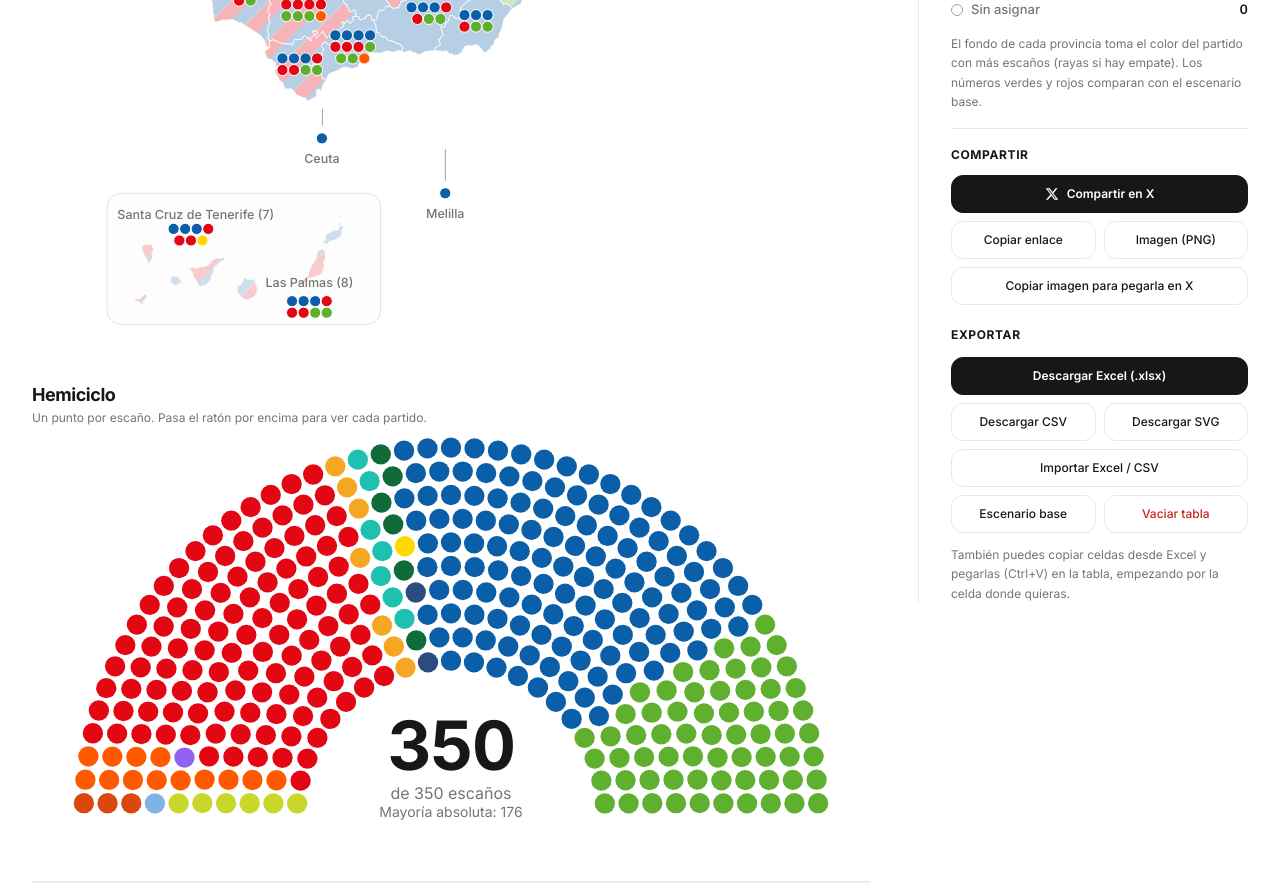
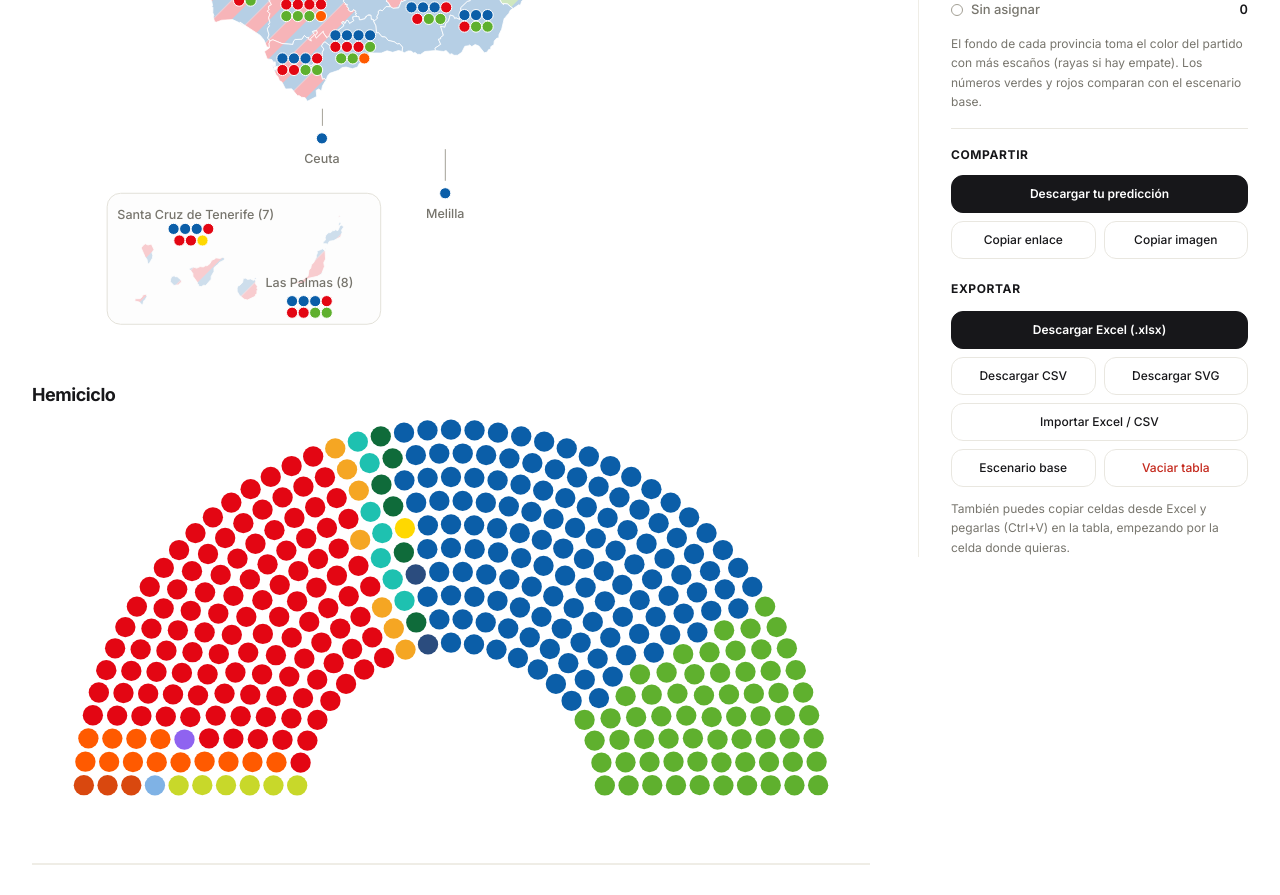
Before and after one commit to degraafk/elecciones23n, a React (Vite) app: page / in a window 1280 px wide. Shown: the part 580-1475 px from the top of the page. Built offline with nearby package versions, Linux system fonts and the light colour scheme.

Commit message:
Add files via upload

```diff
--- a/src/App.tsx
+++ b/src/App.tsx
@@ -26,7 +26,7 @@ import {
   downloadFile,
   parseSpreadsheetFile
 } from './utils/parliamentUtils';
-import { encodeShare, decodeShare, buildTweetText, xIntentUrl, SharedState } from './utils/share';
+import { encodeShare, decodeShare, SharedState } from './utils/share';
 import { makeShareImage } from './utils/shareImage';
 
 const CREST_CONGRESO = `${import.meta.env.BASE_URL}crest-congreso.png`;
@@ -241,23 +241,11 @@ export default function App() {
     return `${window.location.origin}/s?d=${encodeURIComponent(hash.slice(1))}${k}`;
   };
 
-  const handleShareX = () => {
-    const text = buildTweetText({
-      chamber: isCongreso ? 'Congreso' : 'Senado',
-      parties: parties.map((p) => ({ name: p.name, count: partyTotals[p.id] || 0 })),
-      coalition: coalition.names.length
-        ? { names: coalition.names, seats: coalition.seats, target: targetMajoritySeats, majorityName }
-        : null
-    });
-    window.open(xIntentUrl(text, buildShareUrl()), '_blank', 'noopener,noreferrer');
-    setStatusMessage('Se ha abierto X con tu resultado. La imagen sale sola al publicar, a partir del enlace.');
-  };
-
   const handleCopyLink = async () => {
     const url = buildShareUrl();
     try {
       await navigator.clipboard.writeText(url);
-      setStatusMessage('Enlace copiado. Quien lo abra verá tu escenario, y en X saldrá con su imagen.');
+      setStatusMessage('Enlace copiado. Quien lo abra verá tu escenario.');
     } catch {
       window.prompt('Copia este enlace:', url);
     }
@@ -265,8 +253,8 @@ export default function App() {
 
   const buildImage = () =>
     makeShareImage({
-      title: isCongreso ? 'Congreso de los Diputados' : 'Senado de España',
-      label: 'Simulador 29-N 2026',
+      title: 'Mi predicción para el 29-N',
+      label: isCongreso ? 'Congreso de los Diputados' : 'Senado de España',
       crestSrc: isCongreso ? CREST_CONGRESO : CREST_SENADO,
       parties,
       partyTotals,
@@ -289,10 +277,10 @@ export default function App() {
       const blob = await buildImage();
       const a = document.createElement('a');
       a.href = URL.createObjectURL(blob);
-      a.download = `${fileNamePrefix}_29N.png`;
+      a.download = `mi_prediccion_${fileNamePrefix}_29N.png`;
       a.click();
       setTimeout(() => URL.revokeObjectURL(a.href), 2000);
-      setStatusMessage('Imagen descargada (1200 x 675, el formato que X muestra sin recortar).');
+      setStatusMessage('Tu predicción se ha descargado (PNG, 1200 x 675).');
     } catch (err) {
       setStatusMessage('No se pudo generar la imagen.');
     }
@@ -302,7 +290,7 @@ export default function App() {
     try {
       const item = new ClipboardItem({ 'image/png': buildImage() });
       await navigator.clipboard.write([item]);
-      setStatusMessage('Imagen copiada. Pégala (Ctrl+V o Cmd+V) en tu post de X.');
+      setStatusMessage('Imagen copiada. Ya puedes pegarla donde quieras.');
     } catch {
       await handleDownloadImage();
       setStatusMessage('Tu navegador no deja copiar imágenes, así que la he descargado.');
@@ -324,8 +312,8 @@ export default function App() {
   const handleNativeShare = async () => {
     try {
       const blob = await buildImage();
-      const file = new File([blob], `${fileNamePrefix}_29N.png`, { type: 'image/png' });
-      await navigator.share({ files: [file], text: 'Mi simulación para el 29-N', url: buildShareUrl() });
+      const file = new File([blob], `mi_prediccion_${fileNamePrefix}_29N.png`, { type: 'image/png' });
+      await navigator.share({ files: [file], text: 'Mi predicción para el 29-N', url: buildShareUrl() });
     } catch (err) {
       if ((err as Error).name !== 'AbortError') setStatusMessage('No se pudo compartir la imagen.');
     }
@@ -649,9 +637,8 @@ export default function App() {
             parties={parties}
             partyTotals={partyTotals}
             totalSeats={totalChamberSeats}
-            targetSeats={targetMajoritySeats}
-            majorityName={majorityName}
             selectedParties={selectedParties}
+            onToggleParty={handleToggleParty}
           />
           <CoalitionMaker
             parties={parties}
@@ -677,7 +664,6 @@ export default function App() {
           majorityName={majorityName}
           unitLabel={unitLabel}
           baseTotals={baseTotals}
-          onShareX={handleShareX}
           onCopyLink={handleCopyLink}
           onDownloadImage={handleDownloadImage}
           onCopyImage={handleCopyImage}
--- a/src/components/CoalitionMaker.tsx
+++ b/src/components/CoalitionMaker.tsx
@@ -142,7 +142,7 @@ export const CoalitionMaker: React.FC<CoalitionMakerProps> = ({
     >
       <div className="flex justify-between items-start gap-3 mb-3.5">
         <div>
-          <h2 className="text-lg font-bold tracking-tight text-[#17171a] m-0">Coalition maker</h2>
+          <h2 className="text-lg font-bold tracking-tight text-[#17171a] m-0">Pactómetro</h2>
           <p className="text-xs text-[#77756d] m-0 leading-normal">
             Marca los partidos que quieres juntar y comprueba si suman {majorityName.toLowerCase()} ({targetSeats}).
           </p>
--- a/src/components/Hemicycle.tsx
+++ b/src/components/Hemicycle.tsx
@@ -6,9 +6,8 @@ interface HemicycleProps {
   parties: Party[];
   partyTotals: Record<string, number>;
   totalSeats: number;
-  targetSeats: number;
-  majorityName: string;
   selectedParties: Set<string>;
+  onToggleParty: (partyId: string) => void;
 }
 
 const CSS = `
@@ -23,9 +22,8 @@ export const Hemicycle: React.FC<HemicycleProps> = ({
   parties,
   partyTotals,
   totalSeats,
-  targetSeats,
-  majorityName,
-  selectedParties
+  selectedParties,
+  onToggleParty
 }) => {
   const layout = useMemo(() => computeHemicycle(totalSeats, 300), [totalSeats]);
   const owners = useMemo(
@@ -55,9 +53,6 @@ export const Hemicycle: React.FC<HemicycleProps> = ({
       <style>{CSS}</style>
       <div className="mb-2">
         <h2 className="text-lg font-bold tracking-tight text-[#17171a] m-0">Hemiciclo</h2>
-        <p className="text-xs text-[#77756d] m-0 leading-normal">
-          Un punto por escaño. Pasa el ratón por encima para ver cada partido.
-        </p>
       </div>
 
       <div
@@ -85,32 +80,14 @@ export const Hemicycle: React.FC<HemicycleProps> = ({
                 r={layout.dot}
                 fill={party ? party.color : '#e6e4dc'}
                 opacity={faded ? 0.16 : 1}
-                style={{ animationDelay: `${Math.min(i, 350) * 1.6}ms` }}
+                style={{ animationDelay: `${Math.min(i, 350) * 1.6}ms`, cursor: owner ? 'pointer' : 'default' }}
                 onPointerEnter={(e) => move(e, owner)}
                 onPointerMove={(e) => move(e, owner)}
+                onClick={() => owner && onToggleParty(owner)}
               />
             );
           })}
         </svg>
-
-        {/* Centre counter: scales with the chart so it always fits inside the arc */}
-        <div
-          className="absolute left-0 right-0 flex flex-col items-center text-center pointer-events-none"
-          style={{ bottom: '3%' }}
-        >
-          <b
-            className="font-bold tracking-tight tabular-nums text-[#17171a] leading-none"
-            style={{ fontSize: 'clamp(30px, 9.5cqw, 68px)' }}
-          >
-            {assigned}
-          </b>
-          <span className="text-[#77756d] leading-tight mt-1" style={{ fontSize: 'clamp(11px, 2.5cqw, 16px)' }}>
-            de {totalSeats} escaños
-          </span>
-          <span className="text-[#77756d] leading-tight" style={{ fontSize: 'clamp(10px, 2.2cqw, 14px)' }}>
-            {majorityName}: {targetSeats}
-          </span>
-        </div>
 
         {hover && (
           <div
--- a/src/components/SeatsTable.tsx
+++ b/src/components/SeatsTable.tsx
@@ -68,9 +68,9 @@ export const SeatsTable: React.FC<SeatsTableProps> = ({
   };
 
   return (
-    <div className="border-t-2 border-[#efede6] pt-8">
+    <div className="bg-white border border-[#e9e7e0] rounded-[20px] shadow-[0_1px_2px_rgba(20,20,20,0.04),0_12px_32px_-12px_rgba(20,20,20,0.08)] overflow-hidden">
       {/* Table Toolbar & Search */}
-      <div className="pb-4 flex items-center justify-between gap-3">
+      <div className="p-4 border-b border-[#e9e7e0] flex items-center justify-between gap-3 bg-[#fafaf8]">
         <div className="flex items-center gap-2 flex-1 max-w-sm">
           <input
             type="text"
@@ -107,7 +107,7 @@ export const SeatsTable: React.FC<SeatsTableProps> = ({
       </div>
 
       {/* High-Performance Table Container */}
-      <div className="overflow-auto max-h-[72vh] scrollbar-thin border-y border-[#efede6]">
+      <div className="overflow-auto max-h-[72vh] scrollbar-thin">
         <table className="w-full border-collapse border-spacing-0 text-xs">
           <thead>
             {/* Header row 1: Names and party headers */}
--- a/src/components/SummarySidebar.tsx
+++ b/src/components/SummarySidebar.tsx
@@ -13,7 +13,6 @@ interface SummarySidebarProps {
   unitLabel: string;
   baseTotals: Record<string, number>;
   onOpenAddParty?: () => void;
-  onShareX: () => void;
   onCopyLink: () => void;
   onDownloadImage: () => void;
   onCopyImage: () => void;
@@ -38,7 +37,6 @@ export const SummarySidebar: React.FC<SummarySidebarProps> = ({
   unitLabel,
   baseTotals,
   onOpenAddParty,
-  onShareX,
   onCopyLink,
   onDownloadImage,
   onCopyImage,
@@ -170,13 +168,10 @@ export const SummarySidebar: React.FC<SummarySidebarProps> = ({
         <div className="grid grid-cols-2 gap-2 mt-2.5 mb-4">
           <button
             type="button"
-            onClick={onShareX}
+            onClick={onDownloadImage}
             className="col-span-2 inline-flex items-center justify-center gap-2 py-2.5 px-3 rounded-xl border border-[#17171a] bg-[#17171a] text-white text-xs font-semibold hover:bg-[#34343a] hover:border-[#34343a] active:scale-95 transition-all cursor-pointer"
           >
-            <svg viewBox="0 0 24 24" className="w-3.5 h-3.5 fill-current" aria-hidden="true">
-              <path d="M18.244 2.25h3.308l-7.227 8.26 8.502 11.24H16.17l-5.214-6.817L4.99 21.75H1.68l7.73-8.835L1.254 2.25H8.08l4.713 6.231zm-1.161 17.52h1.833L7.084 4.126H5.117z" />
-            </svg>
-            Compartir en X
+            Descargar tu predicción
           </button>
           <button
             type="button"
@@ -187,17 +182,10 @@ export const SummarySidebar: React.FC<SummarySidebarProps> = ({
           </button>
           <button
             type="button"
-            onClick={onDownloadImage}
+            onClick={onNativeShare ?? onCopyImage}
             className="py-2.5 px-3 rounded-xl border border-[#e9e7e0] bg-white text-[#17171a] text-xs font-medium hover:bg-[#fafaf8] hover:border-[#a19e93] active:scale-95 transition-all cursor-pointer"
           >
-            Imagen (PNG)
-          </button>
-          <button
-            type="button"
-            onClick={onNativeShare ?? onCopyImage}
-            className="col-span-2 py-2.5 px-3 rounded-xl border border-[#e9e7e0] bg-white text-[#17171a] text-xs font-medium hover:bg-[#fafaf8] hover:border-[#a19e93] active:scale-95 transition-all cursor-pointer"
-          >
-            {onNativeShare ? 'Compartir imagen…' : 'Copiar imagen para pegarla en X'}
+            {onNativeShare ? 'Compartir imagen' : 'Copiar imagen'}
           </button>
         </div>
         <span className="text-xs font-bold uppercase tracking-wider text-[#17171a]">Exportar</span>
```
